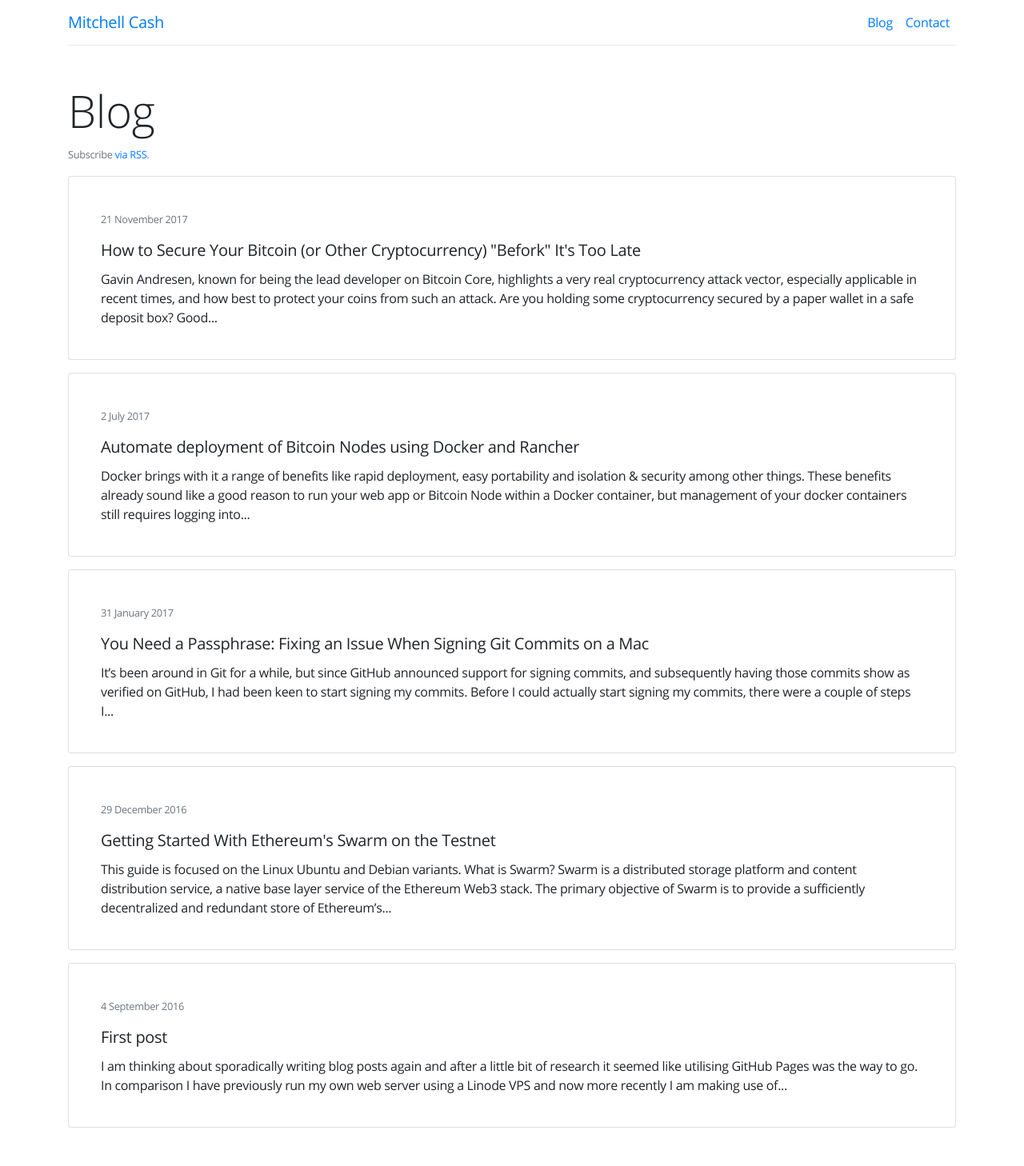
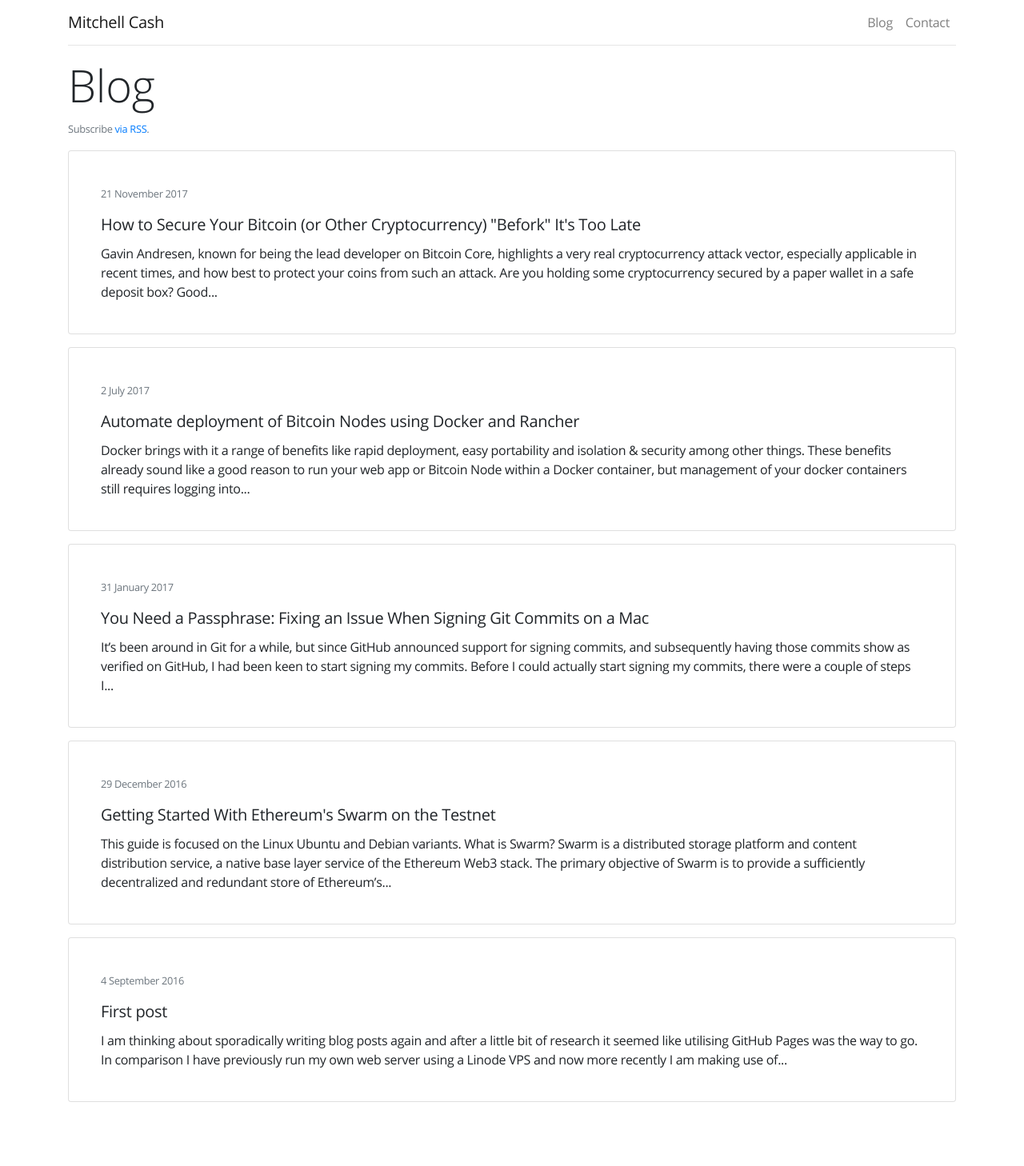
Before and after one commit to MitchellCash/mitchellcash.com, a Jekyll site: the page built from _pages/blog.html, in a window 1280 px wide. Shown: the whole page at 80% size. Built offline with Jekyll 4.4.1, drawn with Linux system fonts in a browser that asks for light colours; after the commit the page ends 1426 px from its top, so only the background shows below that.

Commit message:
Update site header

```diff
--- /dev/null
+++ b/_includes/header.html
@@ -0,0 +1,20 @@
+<header>
+    <div class="container">
+        <nav class="navbar navbar-light navbar-expand-md pl-0 pr-0">
+            <div class="container-fluid pl-0 pr-0">
+                <a class="navbar-brand" href="/">Mitchell Cash</a>
+                <button class="navbar-toggler" data-toggle="collapse" data-target="#navcol-1">
+                    <span class="sr-only">Toggle navigation</span>
+                    <span class="navbar-toggler-icon"></span>
+                </button>
+                <div class="collapse navbar-collapse" id="navcol-1">
+                    <ul class="nav navbar-nav ml-auto">
+                        <li class="nav-item" role="presentation"><a class="nav-link" href="/blog/">Blog</a></li>
+                        <li class="nav-item" role="presentation"><a class="nav-link" href="/contact/">Contact</a></li>
+                    </ul>
+                </div>
+            </div>
+        </nav>
+        <hr class="mt-0" />
+    </div>
+</header>
--- a/_includes/layout/base/head-menu.html
+++ /dev/null
@@ -1,14 +0,0 @@
-<a class="navbar-brand text-primary" href="/">Mitchell Cash</a>
-<button class="navbar-toggler" type="button" data-toggle="collapse" data-target="#navbarToggler" aria-controls="navbarToggler" aria-expanded="false" aria-label="Toggle navigation">
-    <span class="navbar-toggler-icon"></span>
-</button>
-<div class="collapse navbar-collapse" id="navbarToggler">
-    <ul class="navbar-nav ml-auto">
-        <li class="nav-item">
-            <a class="nav-link text-primary" href="/blog/">Blog</a>
-        </li>
-        <li class="nav-item">
-            <a class="nav-link text-primary" href="/contact/">Contact</a>
-        </li>
-    </ul>
-</div>
--- a/_layouts/base.html
+++ b/_layouts/base.html
@@ -11,16 +11,9 @@ layout: compress
 </head>
 
 <body>
-    <header class="mb-5">
-        <nav class="navbar navbar-expand-sm navbar-light">
-            <div class="container">
-                {% include layout/base/head-menu.html %}
-            </div>
-        </nav>
-        <div class="container">
-            <hr class="mb-0 mt-0"></hr>
-        </div>
-    </header>
+
+    {% include header.html %}
+
     <main class="mb-5">
         <div class="container">
             {{ content }}
```
